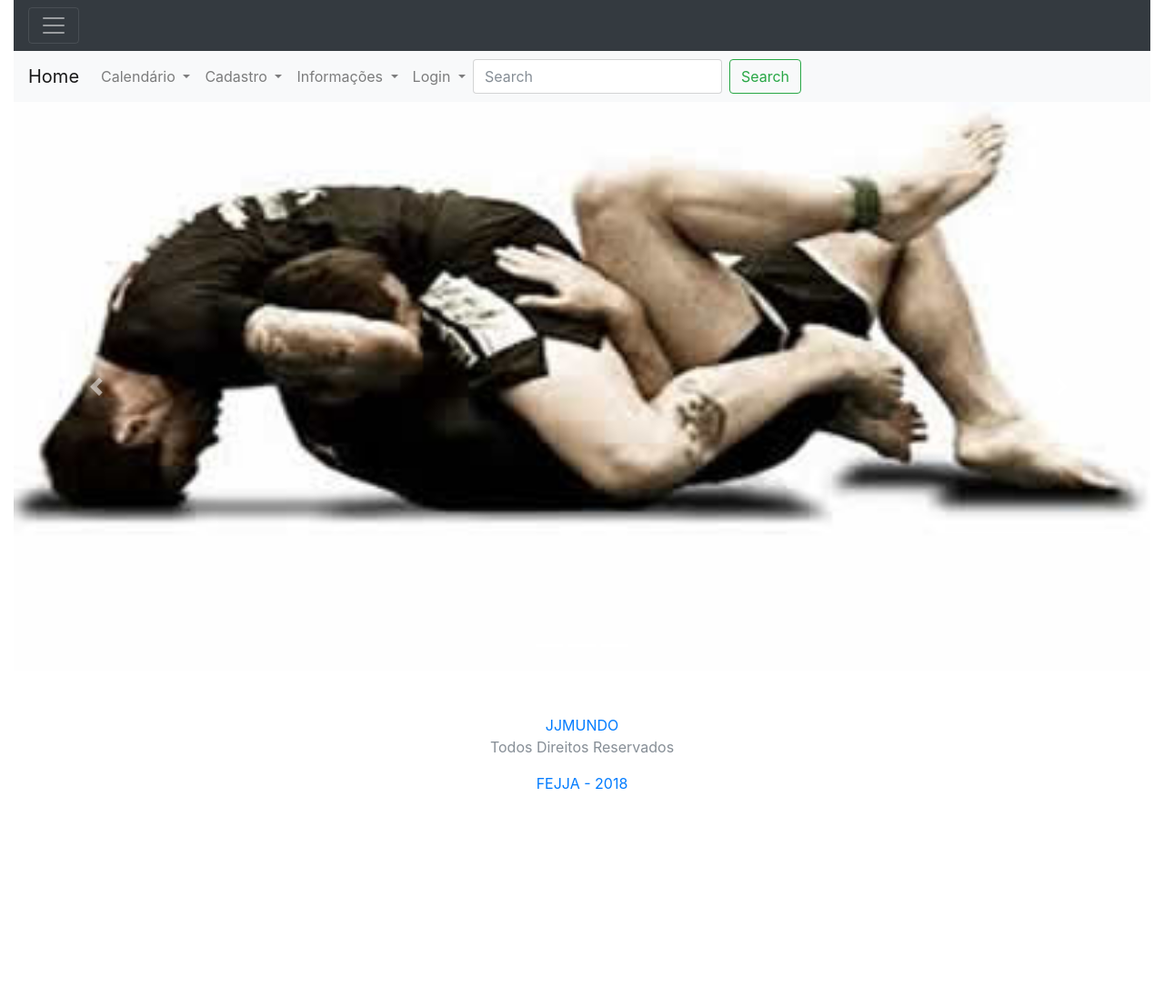
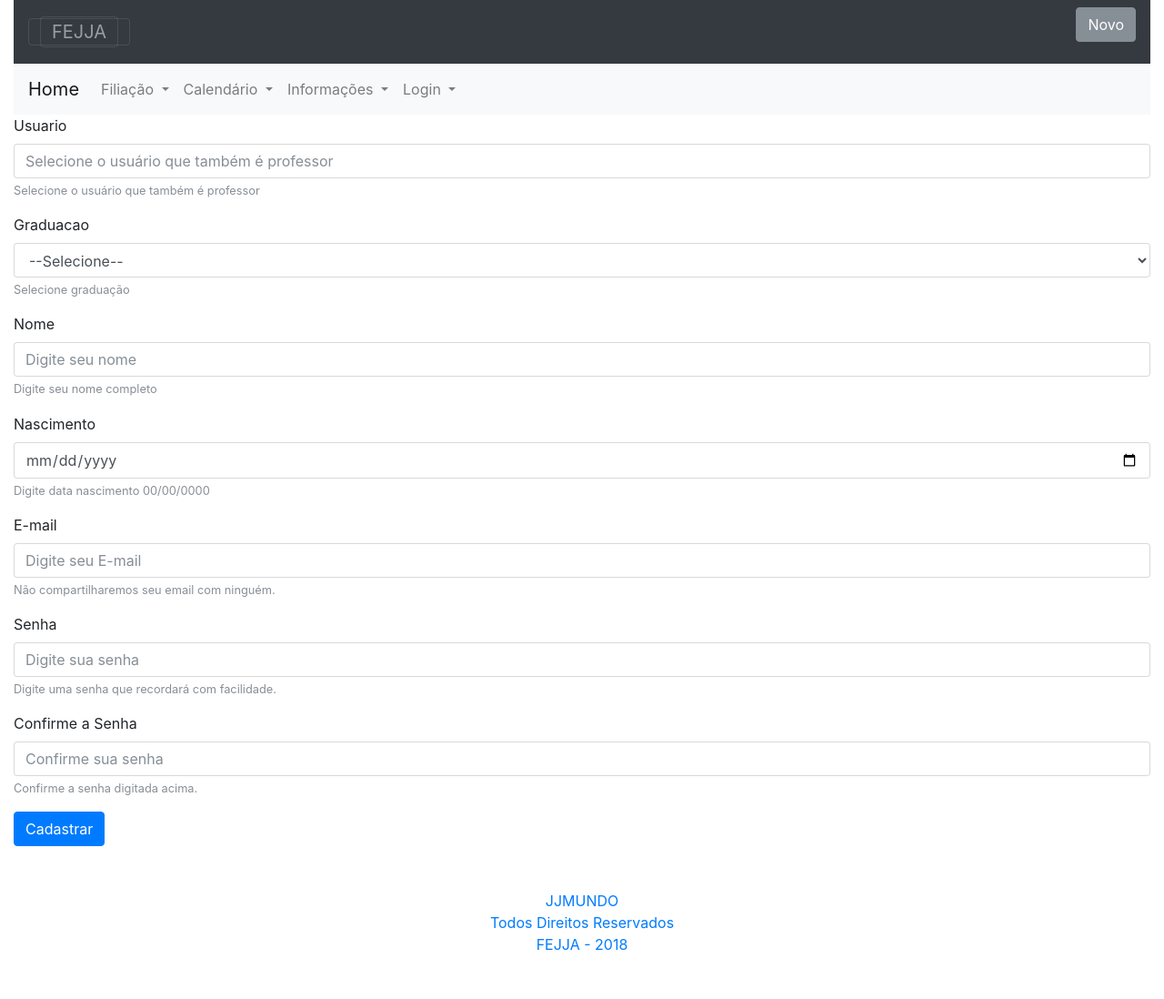
Before and after one commit to miltonx9/softart, a PHP site: page /index.php?m=professor in a window 1280 px wide. Shown: the whole page at 91% size. Before the commit the page ends 867 px from the top, so only its background shows below. Run offline with PHP 8.4, Linux system fonts and the light colour scheme.

Commit message:
atualizacao da versao

```diff
--- /dev/null
+++ b/function/mascaras.js
@@ -0,0 +1,44 @@
+<script type="text/javascript">
+
+
+function formatar(src, mask) {
+		var i = src.value.length;
+		var saida = mask.substring(i,i+1);
+		var ascii = event.keyCode;
+		if (saida == "A") {
+			if ((ascii >=97) && (ascii <= 122)) { event.keyCode -= 32; }
+			else { event.keyCode = 0; }
+		} else if (saida == "0") {
+			if ((ascii >= 48) && (ascii <= 57)) { return }
+			else { event.keyCode = 0 }
+		} else if (saida == "#") {
+			return;
+		} else {
+			src.value += saida;
+
+
+			if (saida == "A") {
+				if ((ascii >=97) && (ascii <= 122)) { event.keyCode -= 32; }
+			} else { return; }
+		}
+	}
+
+
+/*
+Data
+onkeypress="formatar(this,'00/00/0000')"
+
+Hora
+onkeypress="formatar(this,'00:00')"
+
+CPF
+onkeypress="formatar(this,'000.000.000-00')"
+
+Telefone
+onkeypress="formatar(this,'(00)0000-0000')"
+
+CEP
+onkeypress="formatar(this,'00000-000')"
+
+*/
+</script>
--- a/includ/footer.php
+++ b/includ/footer.php
@@ -2,8 +2,8 @@
   <div class="container-fluid p-3 p-md-5">
 
 
-     <a href="#">JJMUNDO</a>
-    <p>Todos Direitos Reservados <a href="#"</a></p>
-    <p>FEJJA - 2018<a href="#"</a></p>
+     <a href="#">JJMUNDO</a> <br>
+    <a href="#">Todos Direitos Reservados</a><br>
+  <a href="#">FEJJA - 2018</a>
   </div>
 </footer>
--- a/includ/header.php
+++ b/includ/header.php
@@ -1,16 +1,40 @@
 <div class="pos-f-t">
   <div class="collapse" id="navbarToggleExternalContent">
-    <div class="bg-dark p-4">
-      <h4 class="text-white">FEJJA</h4>
-      <span class="text-muted">Federação Amapaense de Jiu-Jitsu.</span>
+    <div class="bg-white p-4">
+      <h4 class="text-secondary"></h4>
+
+      <!-- Aqui a imagem da logo mini -->
+      <img src="img/minilogo.jpg" class="img-fluid" alt="Responsive image">
+
+<!-- Aqui Em texto para exibir tire o comentario -->
+      <!-- <span class="text-muted">FEDERAÇÃO DE JIU JITSU DO ESTADO DO AMAPÁ - FEJJA</span><br> -->
+      <!-- <span class="text-muted">CNPJ: 16.668.541/0001-22</span> -->
+
+
     </div>
   </div>
-  <nav class="navbar navbar-dark bg-dark">
-    <button class="navbar-toggler" type="button" data-toggle="collapse" data-target="#navbarToggleExternalContent" aria-controls="navbarToggleExternalContent" aria-expanded="false" aria-label="Toggle navigation">
-      <span class="navbar-toggler-icon"></span>
+  <nav class="navbar navbar-dark bg-dark text-danger">
+    <button class="navbar-toggler " type="button" data-toggle="collapse" data-target="#navbarToggleExternalContent" aria-controls="navbarToggleExternalContent" aria-expanded="false" aria-label="Toggle navigation">
+      <span class="navbar-toggler">FEJJA</span>
     </button>
 
+   				 <p>
+                 <button class="btn btn-secondary" type="button" data-toggle="collapse" data-target="#collapseExample" aria-expanded="false" aria-controls="collapseExample">
+                    Novo
+                 </button>
+              </p>
+               <div class="collapse" id="collapseExample">
+                   <div class="card card-body">
+Estamos apenas começando, ainda tem muito mais, cadastros para usuários, atletas e professores, serão algumas das formas dinâmicas de interagir com a FEJJA.
+Fique atento e quando disponível não perca tempo.
 
+                    <p>Obrigado.</p>
+                     <!-- Aqui a imagem da logo mini dentro do Collapse -->
+
+                   <!-- <img src="img/minilogo.jpg" class="img-fluid" alt="Responsive image">-->
+
+                   </div>
+                 </div>
   </nav>
 
 
--- a/includ/nav.php
+++ b/includ/nav.php
@@ -1,5 +1,5 @@
 <nav class="navbar navbar-expand-lg navbar-light bg-light">
-  <a class="navbar-brand" href="#">Home</a>
+  <a class="navbar-brand" href="index.php">Home</a>
   <button class="navbar-toggler" type="button" data-toggle="collapse" data-target="#navbarNavDropdown" aria-controls="navbarNavDropdown" aria-expanded="false" aria-label="Toggle navigation">
     <span class="navbar-toggler-icon"></span>
   </button>
@@ -8,28 +8,23 @@
 
       <li class="nav-item dropdown">
         <a class="nav-link dropdown-toggle" href="http://example.com" id="navbarDropdownMenuLink" data-toggle="dropdown" aria-haspopup="true" aria-expanded="false">
+          Filiação
+        </a>
+        <div class="dropdown-menu" aria-labelledby="navbarDropdownMenuLink">
+          <a class="dropdown-item" href="index.php?m=usuario">Usuário</a>
+          <a class="dropdown-item" href="index.php?m=professor">Professor</a>
+        </div>
+      </li>
+
+            <li class="nav-item dropdown">
+        <a class="nav-link dropdown-toggle" href="http://example.com" id="navbarDropdownMenuLink" data-toggle="dropdown" aria-haspopup="true" aria-expanded="false">
           Calendário
         </a>
         <div class="dropdown-menu" aria-labelledby="navbarDropdownMenuLink">
           <a class="dropdown-item" href="#">2018</a>
           <a class="dropdown-item" href="#">2019</a>
-          <a class="dropdown-item" href="#">2020</a>
-          <a class="dropdown-item" href="#">2021</a>
         </div>
       </li>
-
-
-      <li class="nav-item dropdown">
-        <a class="nav-link dropdown-toggle" href="http://example.com" id="navbarDropdownMenuLink" data-toggle="dropdown" aria-haspopup="true" aria-expanded="false">
-          Cadastro
-        </a>
-        <div class="dropdown-menu" aria-labelledby="navbarDropdownMenuLink">
-          <a class="dropdown-item" href="#">Usuário</a>
-          <a class="dropdown-item" href="#">Professor</a>
-          <a class="dropdown-item" href="#">Aluno</a>
-        </div>
-      </li>
-
 
       <li class="nav-item dropdown">
         <a class="nav-link dropdown-toggle" href="http://example.com" id="navbarDropdownMenuLink" data-toggle="dropdown" aria-haspopup="true" aria-expanded="false">
@@ -38,7 +33,6 @@
         <div class="dropdown-menu" aria-labelledby="navbarDropdownMenuLink">
           <a class="dropdown-item" href="#">Usuário</a>
           <a class="dropdown-item" href="#">Professor</a>
-          <a class="dropdown-item" href="#">Aluno</a>
         </div>
       </li>
 
@@ -47,19 +41,11 @@
           Login
         </a>
         <div class="dropdown-menu" aria-labelledby="navbarDropdownMenuLink">
-          <a class="dropdown-item" href="#">Usuário</a>
-          <a class="dropdown-item" href="#">Professor</a>
-          <a class="dropdown-item" href="#">Aluno</a>
+          <a class="dropdown-item" href="index.php?m=entrarusuario">Usuário</a>
+          <a class="dropdown-item" href="index.php?m=entrarprofessor">Professor</a>
         </div>
       </li>
-
-
-
     </ul>
 
-    <form class="form-inline my-2 my-lg-0">
-      <input class="form-control mr-sm-2" type="text" placeholder="Search" aria-label="Search">
-      <button class="btn btn-outline-success my-2 my-sm-0" type="submit">Search</button>
-    </form>
   </div>
 </nav>
--- /dev/null
+++ b/includ/professor.php
@@ -0,0 +1,54 @@
+<form>
+
+  <div class="form-group">
+    <label for="xxx">Usuario</label>
+    <input type="text" class="form-control" id="xxx" aria-describedby="xx" placeholder="Selecione o usuário que também é professor" required>
+    <small id="" class="form-text text-muted">Selecione o usuário que também é professor</small>
+  </div>
+
+                <div class="form-group">
+                <label for="xxx">Graduacao</label>
+                <select class="form-control" required>
+                <option value="">--Selecione--</option>
+                <option>Branca</option>
+                </select>
+                <small id="" class="form-text text-muted">Selecione graduação </small>
+                </div>
+
+   <div class="form-group">
+    <label for="xxx">Nome</label>
+    <input type="text" class="form-control" id="xxx" aria-describedby="xx" placeholder="Digite seu nome" required>
+    <small id="" class="form-text text-muted">Digite seu nome completo</small>
+  </div>
+
+  <div class="form-group">
+    <label for="xxx">Nascimento</label>
+    <input type="date" class="form-control" id="xxx" aria-describedby="xxx" placeholder="Digite data nascimento" required>
+    <small id="" class="form-text text-muted">Digite data nascimento 00/00/0000</small>
+  </div>
+
+
+
+  <div class="form-group">
+    <label for="xxx">E-mail</label>
+    <input type="email" class="form-control" id="xxx" aria-describedby="xxx" placeholder="Digite seu E-mail" required>
+    <small id="" class="form-text text-muted">Não compartilharemos seu email com ninguém.</small>
+  </div>
+
+
+
+  <div class="form-group">
+    <label for="xxx">Senha</label>
+    <input type="password" class="form-control" id="xxx" placeholder="Digite sua senha" required>
+    <small id="" class="form-text text-muted">Digite uma senha que recordará com facilidade.</small>
+  </div>
+
+    <div class="form-group">
+    <label for="xxx">Confirme a Senha</label>
+    <input type="password" class="form-control" id="xxx" placeholder="Confirme sua senha" required>
+    <small id="" class="form-text text-muted">Confirme a senha digitada acima.</small>
+  </div>
+
+
+  <button type="submit" class="btn btn-primary">Cadastrar</button>
+</form>
--- a/index.php
+++ b/index.php
@@ -1,7 +1,7 @@
 <!DOCTYPE html>
 <html lang="pt-br">
   <head>
-  <title>Federação Amapaense de Jiu-Jitsu Esportivo</title>
+  <title>FEDERAÇÃO DE JIU JITSU DO ESTADO DO AMAPÁ - FEJJA</title>
 <META NAME="DESCRIPTION" CONTENT="FEJJA">
 <META NAME="KEYWORDS" CONTENT="Mundo,  Arte, Suave, jiu-jitsu, amapá, fejja">
 <META NAME="OWNER" CONTENT="mundo@mundo.com.br">
@@ -16,26 +16,60 @@
     <!-- Bootstrap CSS -->
 <link rel="stylesheet" href="css/bootstrap.css">
 
+<?php include "function/mascaras.js" ?>
+
   </head>
 
 
 
- <body>
-  <main class="container-fluid">
-<?php include "includ/header.php" ?>
+<body>
+<main class="container-fluid">
+	<?php include "includ/header.php" ?>
+    <?php include "includ/nav.php" ?>
 
-<?php include "includ/nav.php" ?>
+								<?php
+                                    if(isset($_GET['m']))
+                                        if(@$m == false)
+                                {
+                                     $m = 'home';
+                                }
+                                        switch (@$_GET['m'])
+                                {
 
-<?php include "includ/section.php" ?>
-<?php include "includ/footer.php" ?>
+                                    case "home":
+                                       include "includ/home.php";
+                                        break;
+
+                                    case "usuario":
+                                       include "includ/usuario.php";
+                                        break;
+
+									case "entrarusuario":
+                                       include "includ/entrarusuario.php";
+                                        break;
+
+									case "professor":
+                                       include "includ/professor.php";
+                                        break;
+
+									case "entrarprofessor":
+                                       include "includ/entrarprofessor.php";
+                                        break;
+
+										default:
+                                        include "includ/home.php";
+                                }
+                                ?>
+
+	<?php include "includ/footer.php" ?>
 
 
-    <!-- Optional JavaScript -->
-    <!-- jQuery first, then Popper.js, then Bootstrap JS -->
+    <!-- Pra funcionar o boot Optional JavaScript -->
+    <!-- Pra funcionar o boot jQuery first, then Popper.js, then Bootstrap JS -->
 	<script src="js/jquery-3.2.1.slim.min.js"></script>
     <script src="js/popper.min.js"></script>
     <script src="js/bootstrap.min.js"></script>
 
-    </main>
+</main>
 </body>
 </html>
```
Also changed, not shown: includ/entrarprofessor.php (added, +23 -0 lines), includ/entrarusuario.php (added, +25 -0 lines), includ/home.php (added, +26 -0 lines), includ/usuario.php (added, +44 -0 lines), img/logo.jpg (added), img/minilogo.jpg (added).
